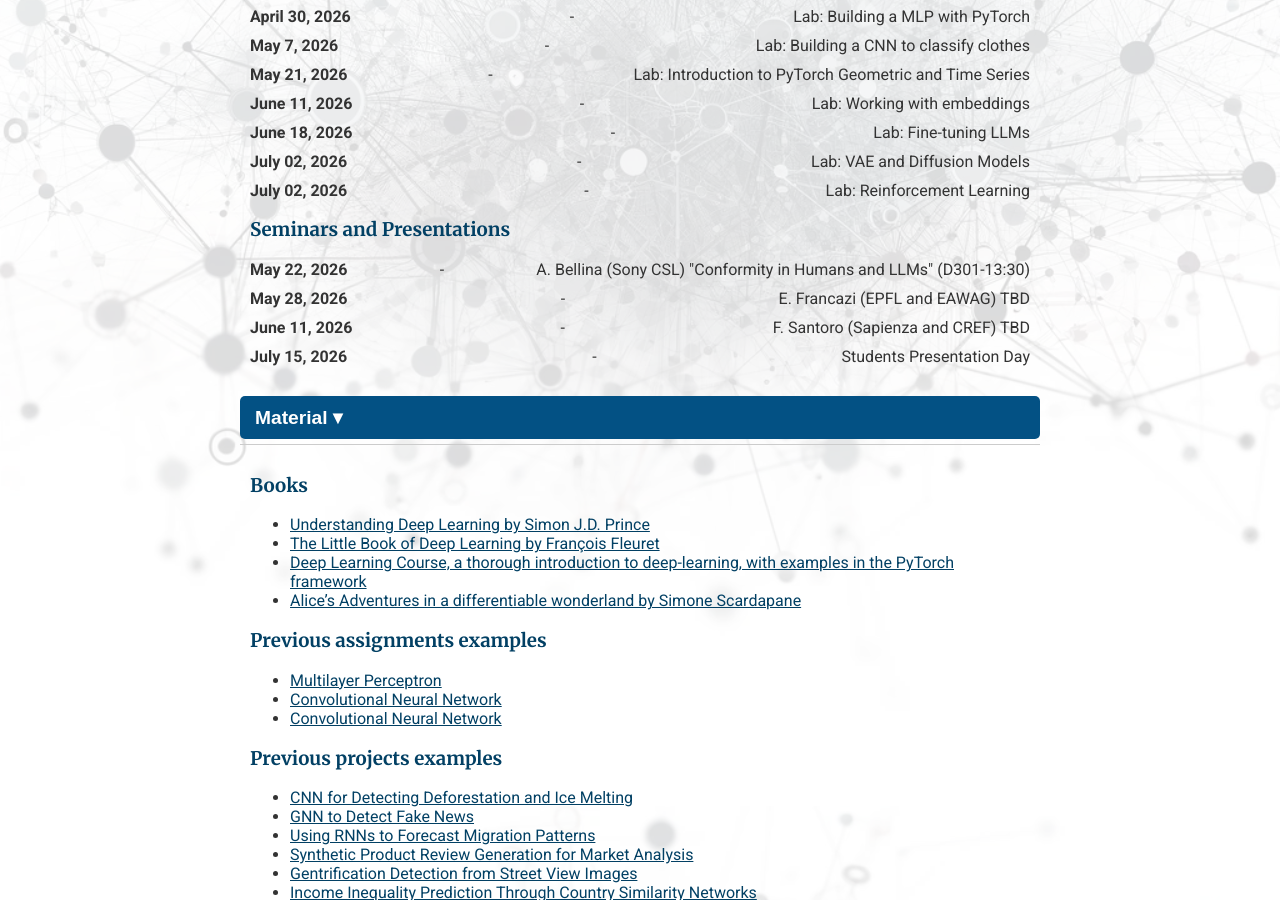
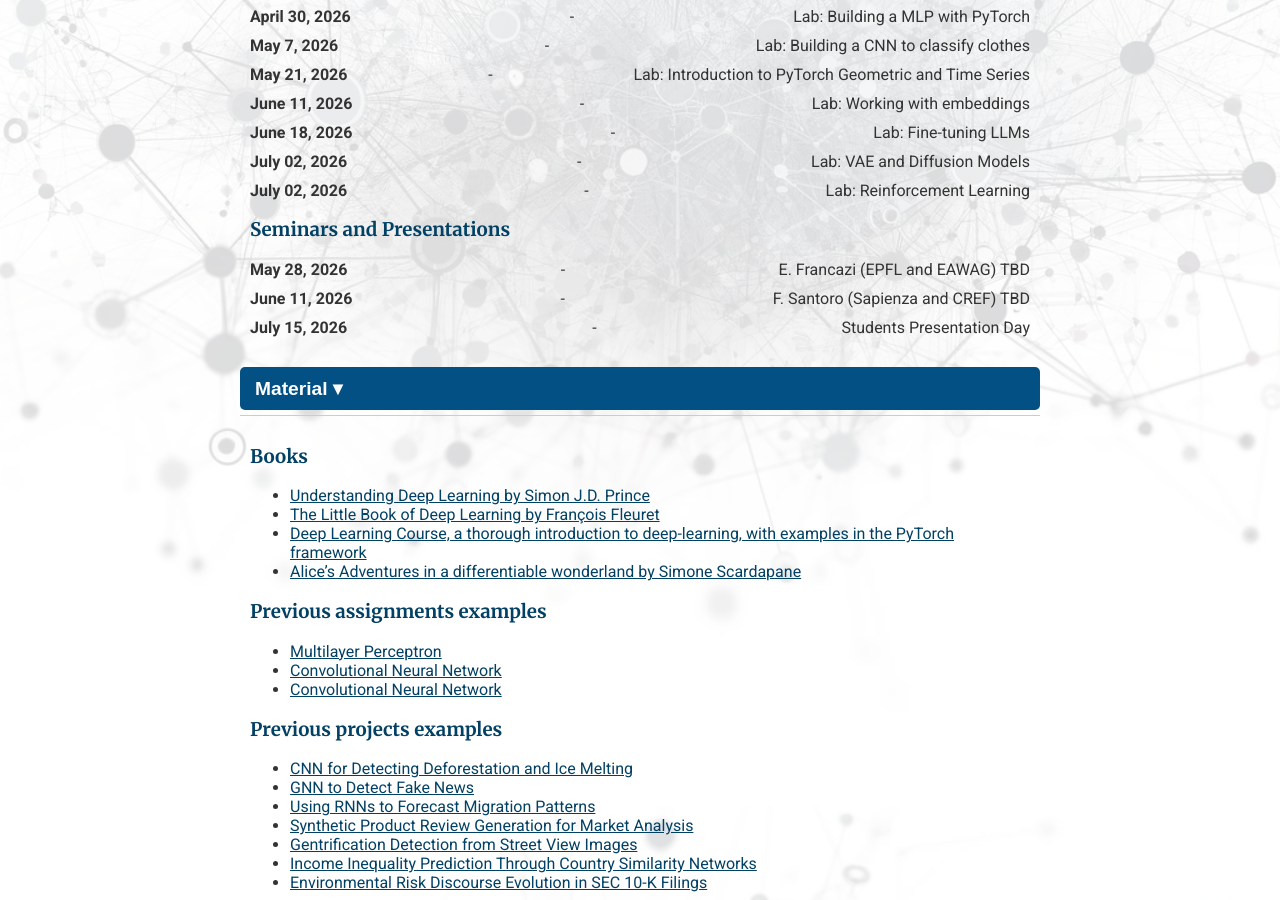
Before and after one commit to giordano-demarzo/giordano-demarzo.github.io, a Jekyll site: the page built from Deep_Learning_26.markdown, in a window 1280 px wide and 900 px high, scrolled down 1754 px. Built offline with Jekyll 4.4.1, drawn with Linux system fonts in a browser that asks for light colours.

Commit message:
removed old seminar guest

```diff
--- a/Deep_Learning_26.markdown
+++ b/Deep_Learning_26.markdown
@@ -121,9 +121,6 @@ applications to the Social Sciences. </p>
 
     <h3>Seminars and Presentations</h3>
     <div class="course-date">
-        <span class="date">May 22, 2026</span> - <span class="lecture-title">A. Bellina (Sony CSL) "Conformity in Humans and LLMs" (D301-13:30) </span>
-    </div>
-    <div class="course-date">
         <span class="date">May 28, 2026</span> - <span class="lecture-title">E. Francazi (EPFL and EAWAG) TBD</span>
     </div>
     <div class="course-date">
```
